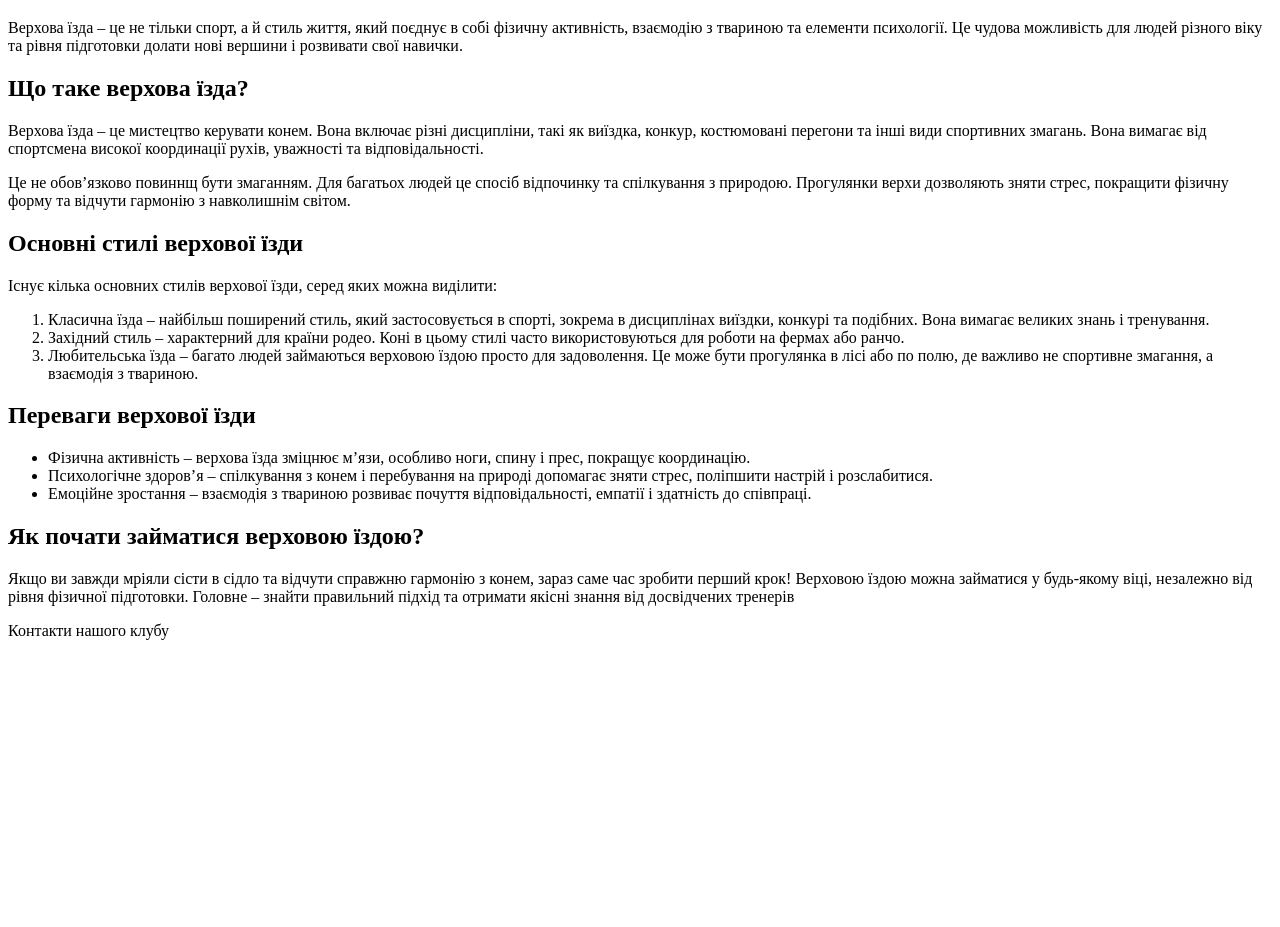
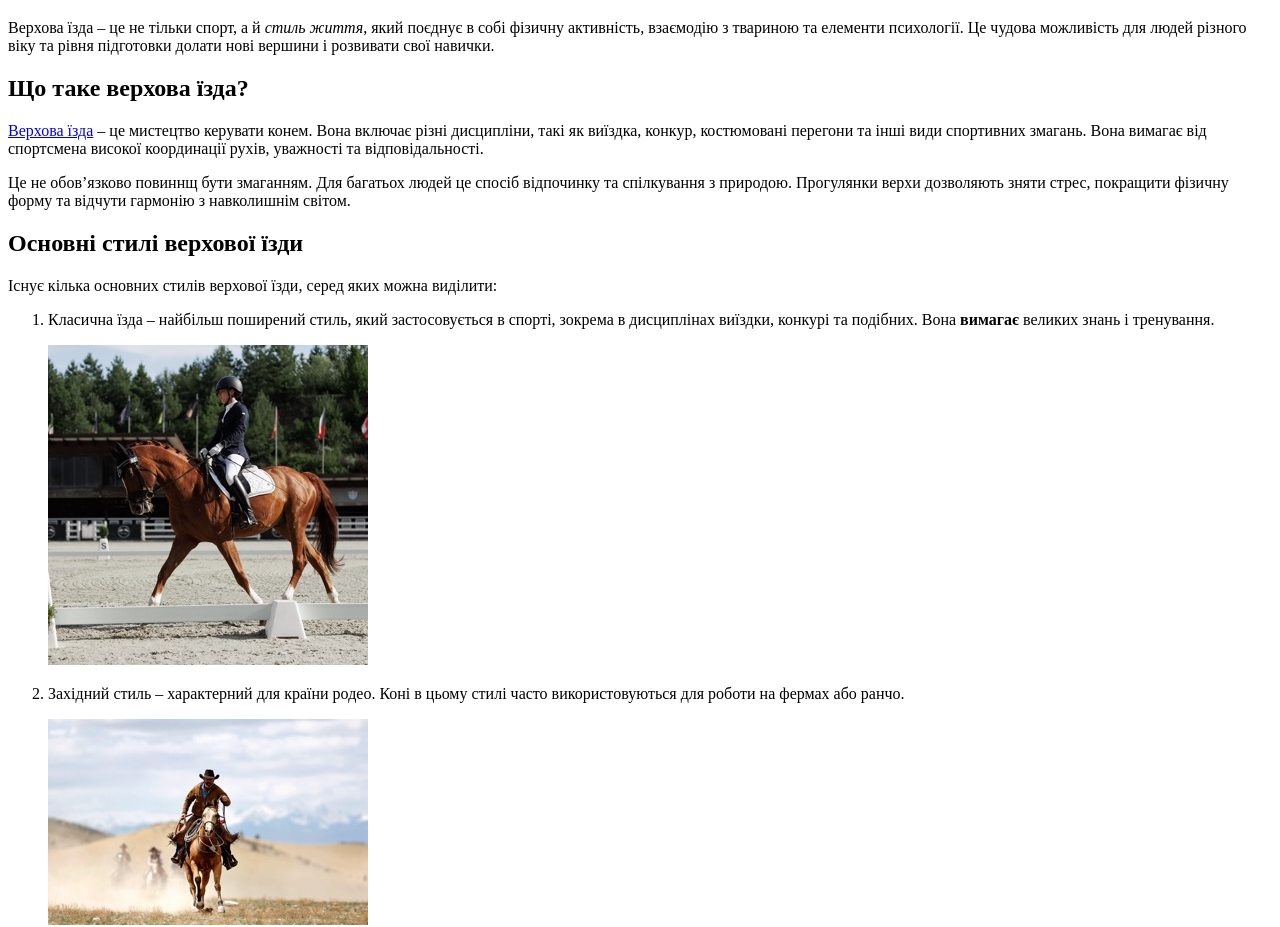
Before and after one commit to polinakaida/equestrian-page, a plain HTML site: page index.html in a window 1280 px wide. Shown: the part 61-988 px from the top of the page. Before the commit the page ends 800 px from the top, so only its background shows below. Drawn offline with Linux system fonts and the light colour scheme.

Commit message:
Add links and images

```diff
--- a/index.html
+++ b/index.html
@@ -13,7 +13,8 @@
     </header>
     <main>
         <article>
-            <p>Верхова їзда – це не тільки спорт, а й стиль життя, який поєднує в собі фізичну активність, взаємодію з
+            <p>Верхова їзда – це не тільки спорт, а й <em>стиль життя</em>, який поєднує в собі фізичну активність,
+                взаємодію з
                 твариною та
                 елементи психології. Це чудова можливість для людей різного віку та рівня підготовки долати нові вершини
                 і
@@ -23,7 +24,9 @@
 
         <article>
             <h2>Що таке верхова їзда?</h2>
-            <p>Верхова їзда – це мистецтво керувати конем. Вона включає різні дисципліни, такі як виїздка, конкур,
+            <p><a href="https://uk.wikipedia.org/wiki/%D0%92%D0%B5%D1%80%D1%85%D0%BE%D0%B2%D0%B0_%D1%97%D0%B7%D0%B4%D0%B0"
+                    target="_blank">Верхова їзда</a> – це мистецтво керувати конем. Вона включає різні дисципліни, такі
+                як виїздка, конкур,
                 костюмовані перегони
                 та інші види спортивних змагань. Вона вимагає від спортсмена високої координації рухів, уважності та
                 відповідальності.</p>
@@ -38,25 +41,45 @@
             <h2>Основні стилі верхової їзди</h2>
             <p>Існує кілька основних стилів верхової їзди, серед яких можна виділити:</p>
             <ol>
-                <li>Класична їзда – найбільш поширений стиль, який застосовується в спорті, зокрема в дисциплінах
-                    виїздки, конкурі та
-                    подібних. Вона вимагає великих знань і тренування.</li>
-                <li>Західний стиль – характерний для країни родео. Коні в цьому стилі часто використовуються для роботи
-                    на фермах або ранчо.</li>
-                <li>Любительська їзда – багато людей займаються верховою їздою просто для задоволення. Це може бути
-                    прогулянка в лісі або по
-                    полю, де важливо не спортивне змагання, а взаємодія з твариною.</li>
+                <li>
+                    <p>
+                        Класична їзда – найбільш поширений стиль, який застосовується в спорті, зокрема в дисциплінах
+                        виїздки, конкурі та
+                        подібних. Вона <strong>вимагає</strong> великих знань і тренування.
+                    </p>
+                    <img src="./assets/images/majbutnja-zirka-viizdki-vidar-nejmovirni-foto-vid-moiei-a.d__mood Small.jpeg"
+                        alt="Фото класичної їзди (виїздка)">
+                </li>
+                <li>
+                    <p>
+                        Західний стиль – характерний для країни родео. Коні в цьому стилі часто використовуються для
+                        роботи
+                        на фермах або ранчо.
+                    </p>
+                    <img src="./assets/images/vestern2 Small.jpeg" alt="Фото західного стилю (вестерн)">
+                </li>
+                <li>
+                    <p>
+                        Любительська їзда – багато людей займаються верховою їздою просто для задоволення. Це може бути
+                        прогулянка в лісі або по
+                        полю, де важливо не спортивне змагання, а взаємодія з твариною.
+                    </p>
+                    <img src="./assets/images/2021-09-01 Small.jpeg" alt="Фото прогулянки на конях">
+                </li>
             </ol>
         </section>
         <section>
             <h2>Переваги верхової їзди</h2>
             <ul>
-                <li>Фізична активність – верхова їзда зміцнює м’язи, особливо ноги, спину і прес, покращує координацію.
+                <li><strong>Фізична активність</strong> – верхова їзда зміцнює м’язи, особливо ноги, спину і прес,
+                    покращує координацію.
                 </li>
-                <li>Психологічне здоров’я – спілкування з конем і перебування на природі допомагає зняти стрес,
+                <li><strong>Психологічне здоров’я</strong> – спілкування з конем і перебування на природі допомагає
+                    зняти стрес,
                     поліпшити настрій і
                     розслабитися.</li>
-                <li>Емоційне зростання – взаємодія з твариною розвиває почуття відповідальності, емпатії і здатність до
+                <li><strong>Емоційне зростання</strong> – взаємодія з твариною розвиває почуття відповідальності,
+                    емпатії і здатність до
                     співпраці.</li>
             </ul>
         </section>
@@ -70,8 +93,9 @@
         </article>
     </main>
     <footer>
-        <p>Контакти нашого клубу</p>
-
+        <p><strong>Контакти нашого клубу:</strong></p>
+        <a href="tel: +38073797172" target="_blank">+38073797172</a> |
+        <a href="mailto: test@test.com" target="_blank">test@test.com</a>
     </footer>
 </body>
 
```
Also changed, not shown: assets/images/2021-09-01 Small.jpeg (added), assets/images/majbutnja-zirka-viizdki-vidar-nejmovirni-foto-vid-moiei-a.d__mood Small.jpeg (added), assets/images/vestern2 Small.jpeg (added), 3 other files.
